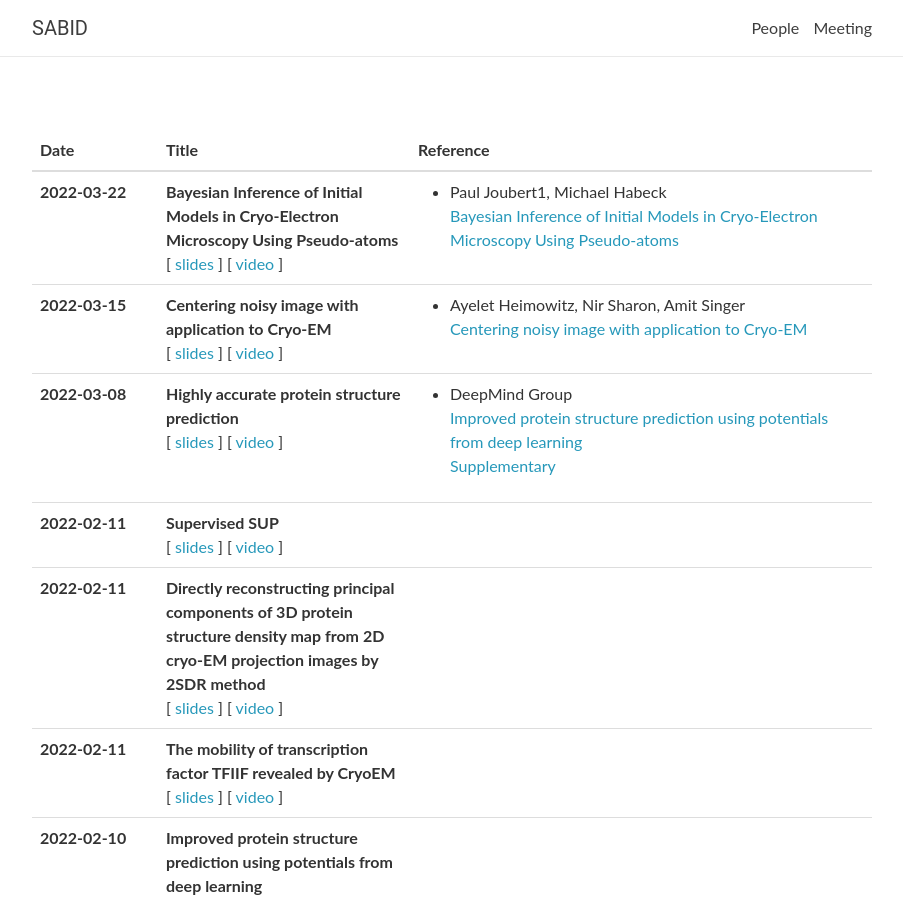
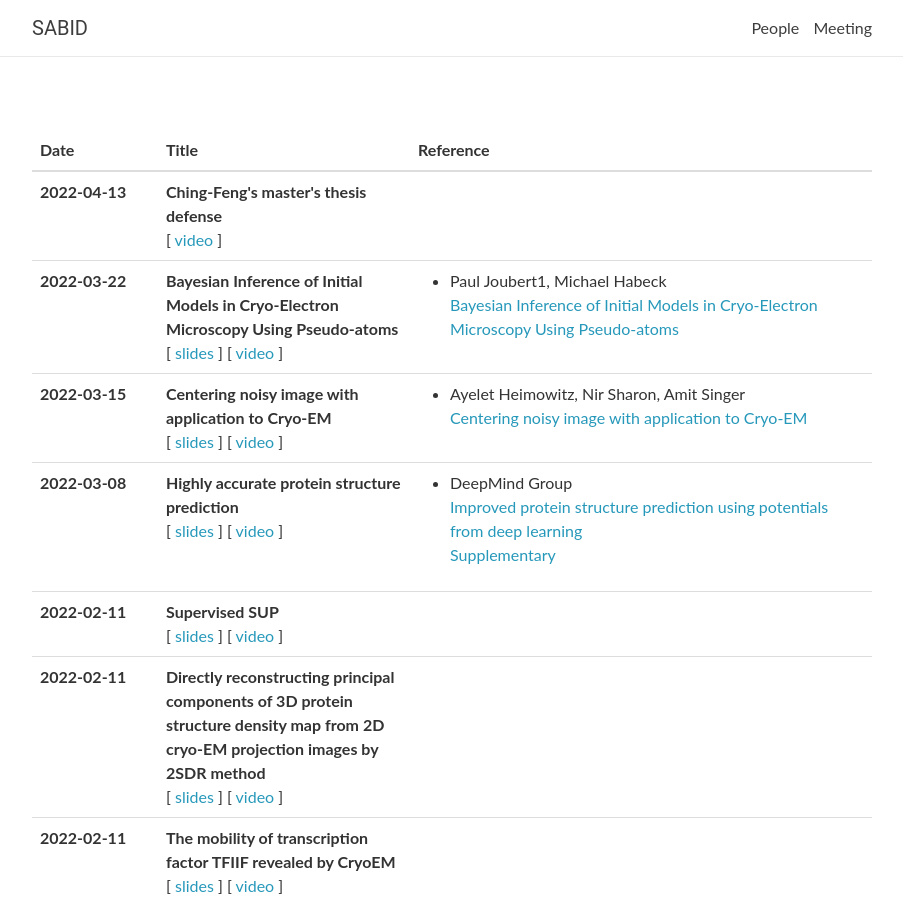
Before and after one commit to sabid-cryoem/sabid-cryoem.github.io, a Jekyll site: the page built from 4afcccebf7d457a13a4f8aeea0bbeef04fd86ee9/index.html, in a window 1280 px wide and 900 px high. Shown: the whole window, without its empty margins (188-1091 px from the left). Built offline with Jekyll 4.4.1, drawn with Linux system fonts in a browser that asks for light colours; nearby versions of some CDN libraries; comment, search, counter and statistics services are not loaded.

Commit message:
update meeting

```diff
--- a/_data/meeting.yml
+++ b/_data/meeting.yml
@@ -1,3 +1,12 @@
+- date: 2022-04-13
+  title: >
+    <strong>Ching-Feng's master's thesis defense</strong>
+  video: <a href="https://youtu.be/AuHs-346CVI">video</a>
+  slides:
+  notes:
+  readings:
+
+
 - date: 2022-03-22
   title: >
     <strong>Bayesian Inference of Initial Models in Cryo-Electron Microscopy Using Pseudo-atoms</strong>
```
